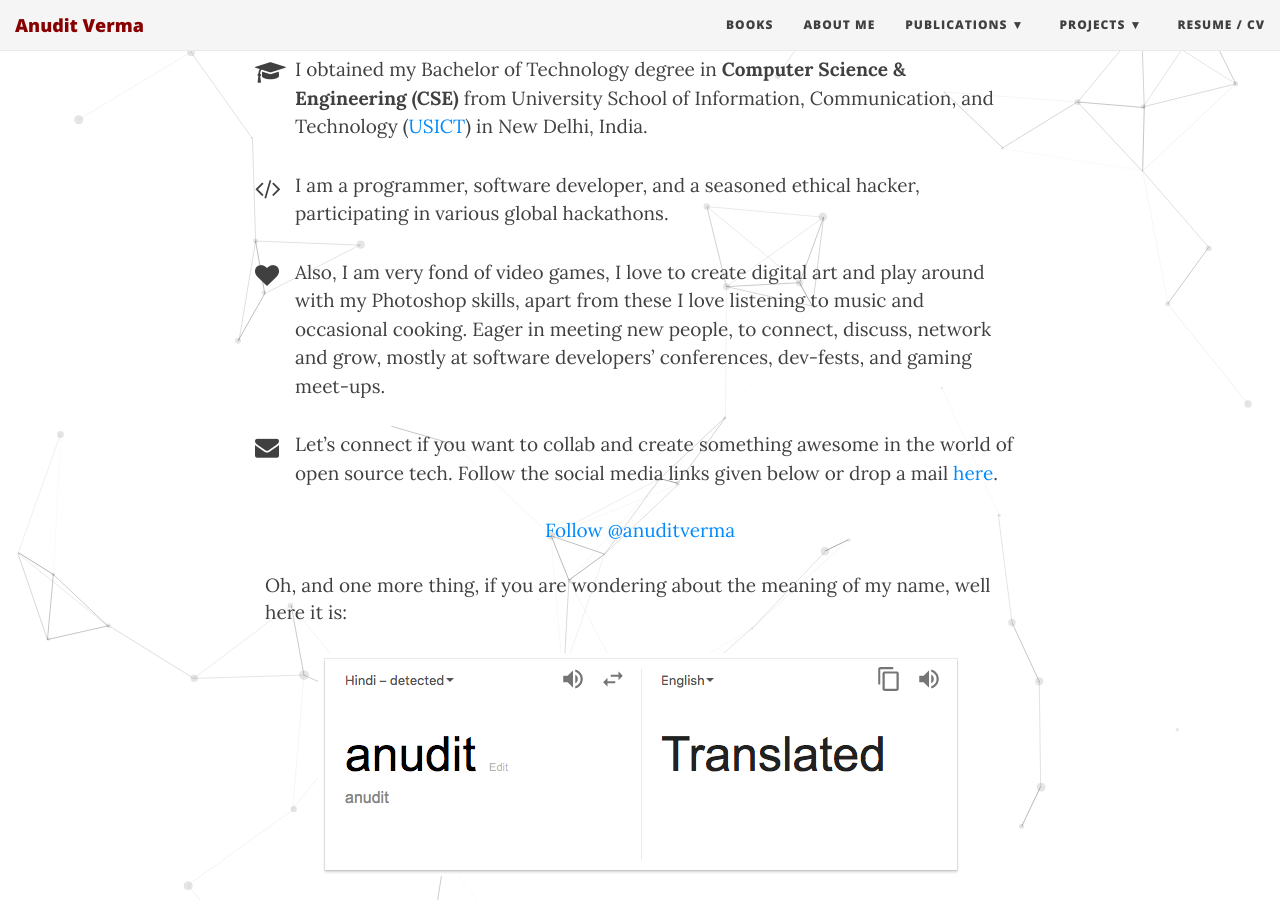
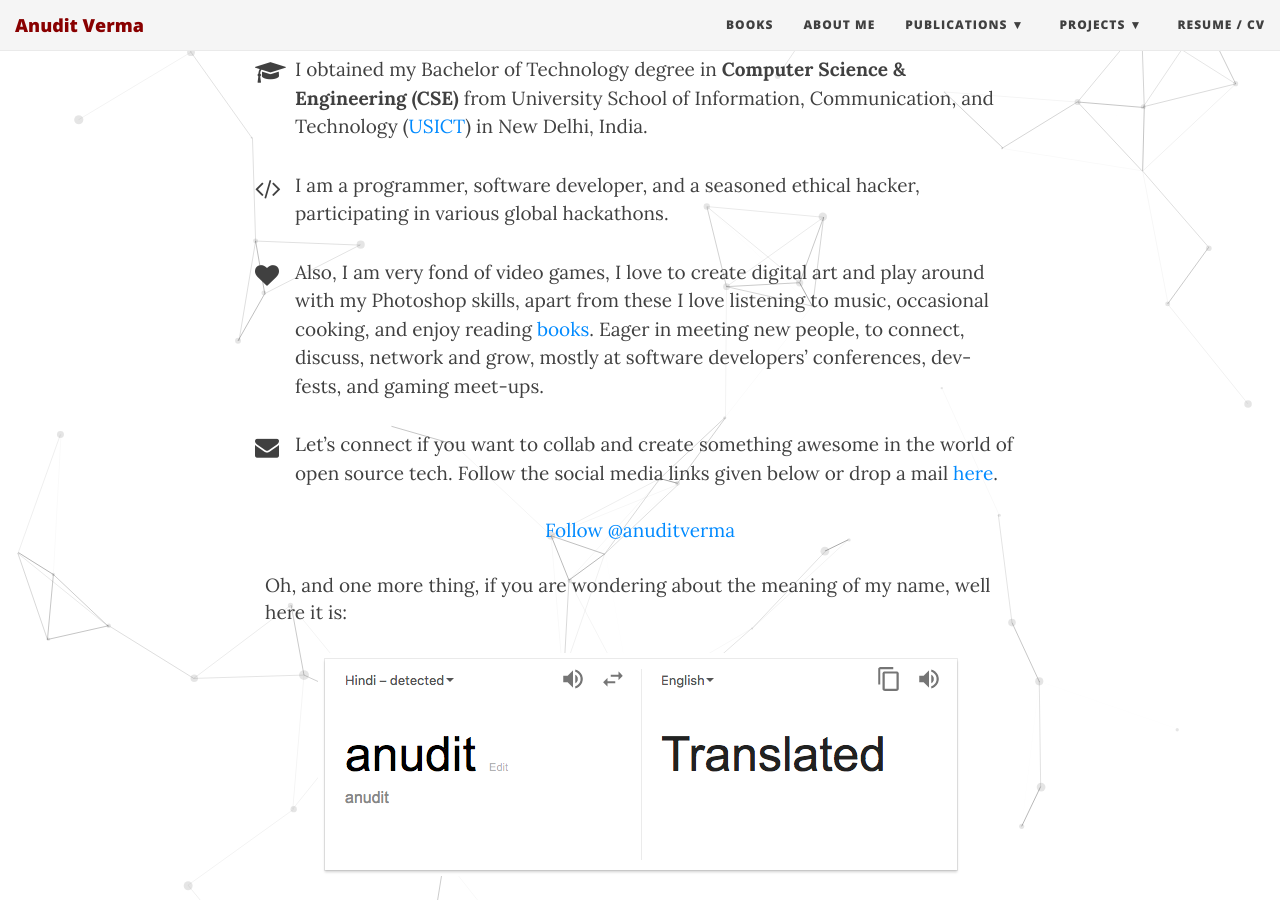
Before and after one commit to anuditverma/anuditverma.github.io, a Jekyll site: the page built from aboutme.md, in a window 1280 px wide and 900 px high, scrolled down 393 px. Built offline with Jekyll 4.4.1, drawn with Linux system fonts in a browser that asks for light colours; comment, search, counter and statistics services are not loaded.

Commit message:
Updated about me

```diff
--- a/aboutme.md
+++ b/aboutme.md
@@ -24,7 +24,7 @@
 
 <p class="about-text">
 <span class="fa fa-heart about-icon"></span>
-Also, I am very fond of video games, I love to create digital art and play around with my Photoshop skills, apart from these I love listening to music and occasional cooking. Eager in meeting new people, to connect, discuss, network and grow, mostly at software developers’ conferences, dev-fests, and gaming meet-ups.
+Also, I am very fond of video games, I love to create digital art and play around with my Photoshop skills, apart from these I love listening to music, occasional cooking, and enjoy reading <a target="_blank" href="http://www.anudit.in/books/">books</a>. Eager in meeting new people, to connect, discuss, network and grow, mostly at software developers’ conferences, dev-fests, and gaming meet-ups.
 </p>
 
 <p class="about-text">
```
